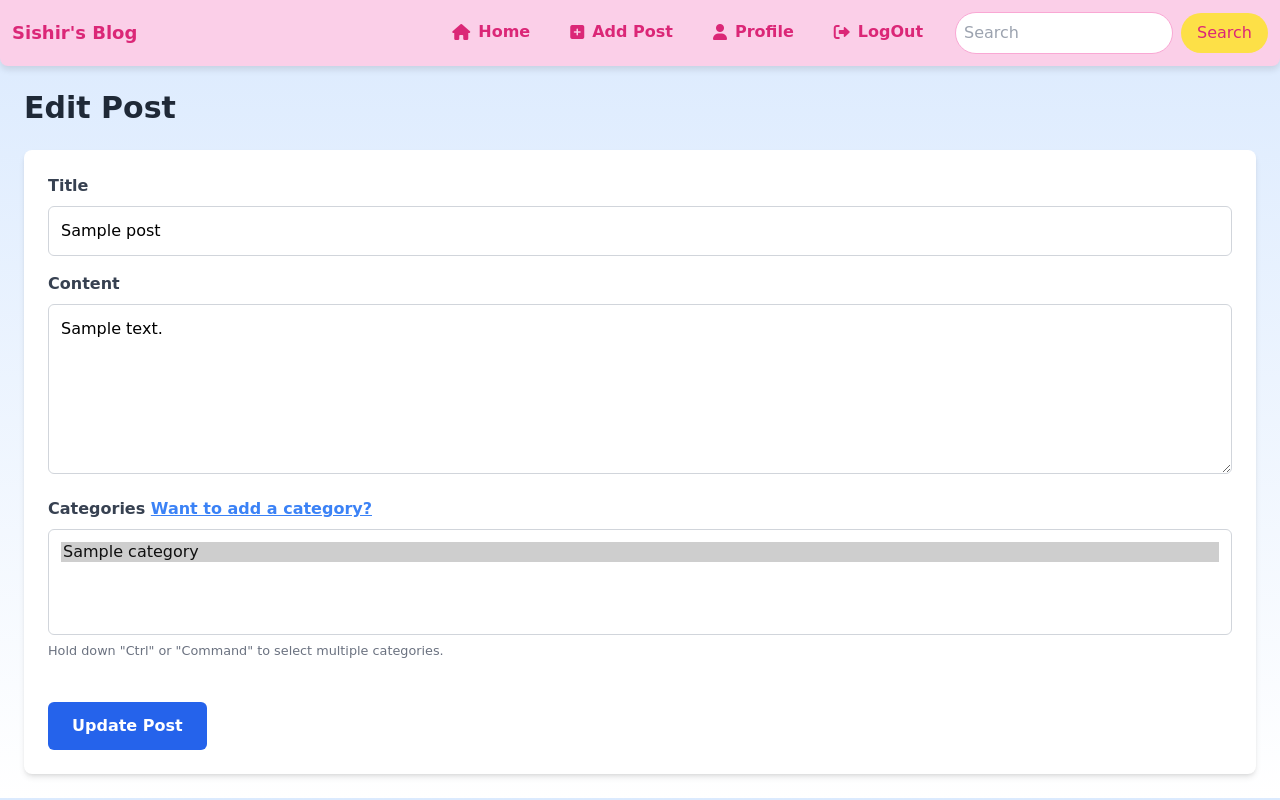
After one commit to shishirRsiam/Django-Lab, a Django app: a page that uses Phitron/Module Project/_3_Updated_Blog_Project/Post_App/templates/edit_post.html in a window 1280 px wide. The commit adds this page. Run offline with Django 5.2, Linux system fonts and the light colour scheme; a user stored in the database is signed in; tables that the repository leaves empty hold one stand-in row (values such as "Sample post"); some libraries are stand-ins or nearby versions.

Commit message:
Blog Project Done

```diff
--- a/Phitron/Module Project/_3_Updated_Blog_Project/Blog_Project/urls.py
+++ b/Phitron/Module Project/_3_Updated_Blog_Project/Blog_Project/urls.py
@@ -12,6 +12,7 @@ urlpatterns = [
     path('add/post', PostAppViews.add_post, name='addpost'),
     path('post/<slug:url>/', PostAppViews.view_post, name='viewpost'),
     path('category/<slug:slug>/', PostAppViews.view_post_by_category, name='viewpostbycategory'),
+    path('edit/<slug:slug_url>/', PostAppViews.edit_post, name='editpost'),
     path('delete/<slug:slug_url>/', PostAppViews.delete_post, name='deletepost'),
 
     path('add/category', CategoriesAppViews.add_categories, name='addcategory'),
--- /dev/null
+++ b/Phitron/Module Project/_3_Updated_Blog_Project/Post_App/templates/edit_post.html
@@ -0,0 +1,85 @@
+{% extends 'base.html' %}
+
+{% block title %} Edit Post {% endblock %}
+
+{% block content %}
+<div class="container mx-auto p-6">
+    <h1 class="text-3xl font-semibold text-gray-800 mb-6">Edit Post</h1>
+
+    <!-- Form for Editing a Post -->
+    <form method="POST" enctype="multipart/form-data" class="bg-white rounded-lg shadow-md p-6">
+        {% csrf_token %}
+
+        <div class="mb-4">
+            <label for="title" class="block text-gray-700 font-semibold">Title</label>
+            <input type="text" id="title" name="title" required value="{{ post.title }}"
+                   class="w-full mt-2 p-3 border border-gray-300 rounded-md focus:outline-none focus:border-blue-400"
+                   placeholder="Enter your post title">
+        </div>
+
+        <div class="mb-4">
+            <label for="content" class="block text-gray-700 font-semibold">Content</label>
+            <textarea id="content" name="content" rows="6" required
+                      class="w-full mt-2 p-3 border border-gray-300 rounded-md focus:outline-none focus:border-blue-400"
+                      placeholder="Write your post content here...">{{ post.content }}</textarea>
+        </div>
+
+        <div class="mb-4">
+            <label for="categories" class="block text-gray-700 font-semibold">
+                Categories
+                <a href="#" class="text-blue-500 underline hover:text-blue-700" onclick="toggleModal(true)">Want to add a category?</a>
+            </label>
+            <select id="categories" name="categories" multiple
+                    class="w-full mt-2 p-3 border border-gray-300 rounded-md focus:outline-none focus:border-blue-400">
+                {% for category in Categories %}
+                    <option value="{{ category.id }}"
+                        {% if category in post.categories.all %} selected {% endif %}>
+                        {{ category.name }}
+                    </option>
+                {% endfor %}
+            </select>
+            <small class="text-gray-500">Hold down "Ctrl" or "Command" to select multiple categories.</small>
+        </div>
+
+        <button type="submit"
+                class="mt-6 px-6 py-3 bg-blue-600 text-white rounded-md font-semibold hover:bg-blue-700">
+            Update Post
+        </button>
+    </form>
+</div>
+
+<!-- Modal for Adding a New Category -->
+<div id="addCategoryModal" class="fixed inset-0 bg-gray-500 bg-opacity-75 flex items-center justify-center hidden">
+    <div class="bg-white rounded-lg p-6 w-full max-w-md">
+        <h2 class="text-lg font-semibold text-gray-800">Add a New Category</h2>
+        <form method="POST" action="{% url 'addcategory' %}" class="mt-4">
+            {% csrf_token %}
+            <div>
+                <label for="newCategory" class="block text-sm font-medium text-gray-700">Category Name</label>
+                <input type="text" id="newCategory" name="category_name"
+                       class="w-full mt-1 p-2 border border-gray-300 rounded-md focus:outline-none focus:border-blue-400"
+                       placeholder="Enter the category name" required>
+            </div>
+
+            <div class="mt-4">
+                <label for="categoryDescription" class="block text-sm font-medium text-gray-700">Description</label>
+                <textarea id="categoryDescription" name="category_description" rows="3"
+                          class="w-full mt-1 p-2 border border-gray-300 rounded-md focus:outline-none focus:border-blue-400"
+                          placeholder="Enter a brief description of the category"></textarea>
+            </div>
+
+            <div class="mt-6 flex justify-end">
+                <button type="button" onclick="toggleModal(false)" class="px-4 py-2 bg-gray-300 rounded-md text-gray-800 hover:bg-gray-400">Cancel</button>
+                <button type="submit" class="ml-2 px-4 py-2 bg-blue-500 text-white rounded-md hover:bg-blue-600">Add Category</button>
+            </div>
+        </form>
+    </div>
+</div>
+
+<script>
+    function toggleModal(show) {
+        const modal = document.getElementById('addCategoryModal');
+        modal.classList.toggle('hidden', !show);
+    }
+</script>
+{% endblock %}
--- a/Phitron/Module Project/_3_Updated_Blog_Project/Post_App/templates/view_post.html
+++ b/Phitron/Module Project/_3_Updated_Blog_Project/Post_App/templates/view_post.html
@@ -74,7 +74,7 @@
             {% if post.author == request.user %}
             <div class="col-span-3 flex items-center justify-end gap-4 mt-4">
                 <!-- Edit Button -->
-                <a href="{% url 'home' %}" class="inline-flex items-center text-sm font-medium text-white bg-blue-500 hover:bg-blue-700 py-2 px-4 rounded-md focus:outline-none focus:ring-2 focus:ring-blue-500 focus:ring-opacity-50">
+                <a href="{% url 'editpost' slug_url=post.slug_url %}" class="inline-flex items-center text-sm font-medium text-white bg-blue-500 hover:bg-blue-700 py-2 px-4 rounded-md focus:outline-none focus:ring-2 focus:ring-blue-500 focus:ring-opacity-50">
                     <svg class="me-1.5 h-5 w-5" aria-hidden="true" xmlns="http://www.w3.org/2000/svg" width="24" height="24" fill="none" viewBox="0 0 24 24">
                         <path stroke="currentColor" stroke-linecap="round" stroke-linejoin="round" stroke-width="2" d="M15.232 5.232a3 3 0 114.242 4.242l-9.192 9.192-3.678.918a1 1 0 01-1.214-1.214l.918-3.678 9.192-9.192z"/>
                     </svg>
--- a/Phitron/Module Project/_3_Updated_Blog_Project/Post_App/views.py
+++ b/Phitron/Module Project/_3_Updated_Blog_Project/Post_App/views.py
@@ -14,7 +14,8 @@ def home(request):
     if request.user.is_authenticated:
         return render(request, 'authenticated_home.html', context)
 
-    return render(request, 'home.html', context)
+    return render(request, 'authenticated_home.html', context)
+    # return render(request, 'home.html', context)
 
 def get_most_viewed_post():
     post = Post.objects.order_by('-views')[:5]
@@ -31,10 +32,11 @@ def view_post_by_category(request, slug):
         'posts' : Post.objects.filter(categories = category),
     }
 
-    if request.user.is_authenticated:
-        return render(request, 'authenticated_home.html', context)
+    # if request.user.is_authenticated:
+    #     return render(request, 'authenticated_home.html', context)
 
-    return redirect('home')
+    # return redirect('home')
+    return render(request, 'authenticated_home.html', context)
 
 
 def add_post(request):
@@ -83,6 +85,26 @@ def view_post(request, url):
     return render(request, 'view_post.html', context)
 
 
+def edit_post(request, slug_url):
+    post = get_object_or_404(Post, slug_url=slug_url)
+
+    if not request.user.is_authenticated or post.author != request.user:
+        return redirect('home')
+
+    if request.method == 'POST':
+        post.title = request.POST['title']
+        post.content = request.POST['content']
+        post.categories.set(request.POST.getlist('categories'))
+        post.save()
+        return redirect('viewpost', url=post.slug_url)
+
+    context = {
+        'post': post,
+        'content': post.content,
+        'Categories' : Categories.objects.all(),
+    }
+    return render(request, 'edit_post.html', context)
+
 def delete_post(request, slug_url):
     post = Post.objects.get(slug_url=slug_url)
     if not request.user.is_authenticated or post.author != request.user:
```
